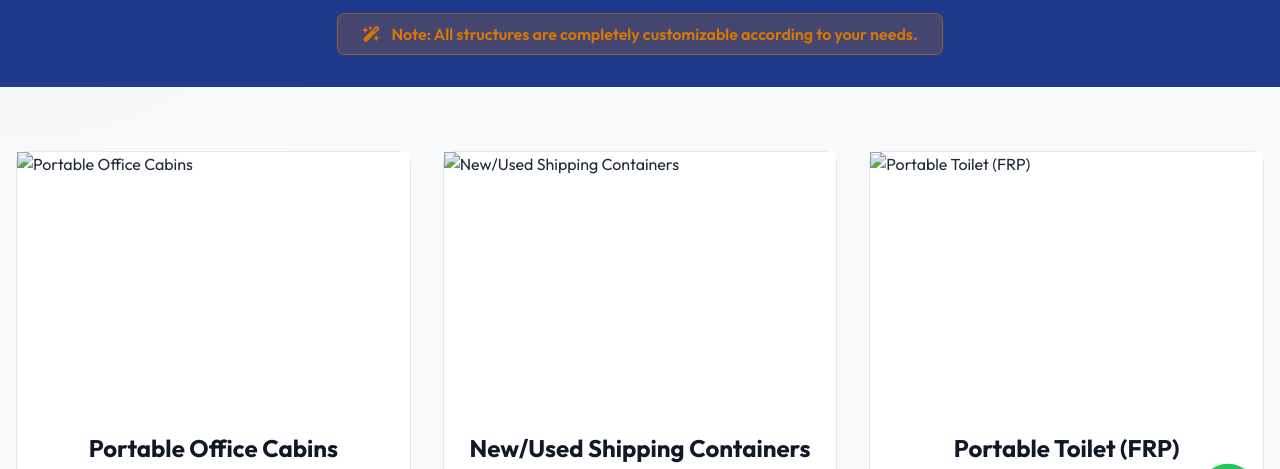
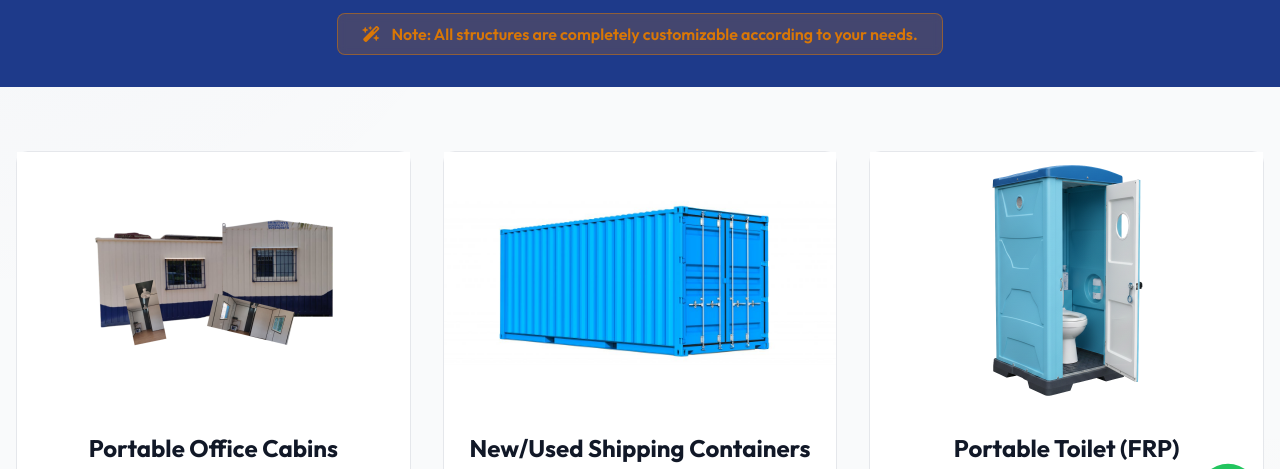
Before and after one commit to Tharun0115/SRINITHYA, a website: page Product_details/prefab_structures.html in a window 1280 px wide. Shown: the part 255-724 px from the top of the page. Drawn offline with nearby package versions, Linux system fonts and the light colour scheme.

Commit message:
Added images into Prefab cards, removed hardcode

```diff
--- a/Product_details/prefab_structures.html
+++ b/Product_details/prefab_structures.html
@@ -18,6 +18,7 @@
     <script src="../js/core/router.js" defer></script>
     <script src="../js/core/cart.js" defer></script>
     <script src="../js/components/whatsapp.js" defer></script>
+    <script src="../js/data/product_data.js"></script>
     <script src="../js/components/product_renderer.js" defer></script>
     <link rel="stylesheet" href="../css/style.css">
 </head>
@@ -48,65 +49,11 @@
 
         <section class="py-16">
             <div class="max-w-7xl mx-auto px-4">
-                <div id="prefab-grid" class="grid grid-cols-1 md:grid-cols-3 gap-8">
+                <div id="prefab-grid" data-product-key="prefabStructures" class="grid grid-cols-1 md:grid-cols-3 gap-8">
                     <!-- Products will be rendered here via JS -->
                 </div>
             </div>
         </section>
-
-        <script>
-            (function() {
-            // Define data locally for this specific page
-            const prefabProducts = [
-                {
-                    name: "Portable Office Cabins",
-                    image: "./Assets/Product Images/prefab_office.png", // Ensure this image exists or use placeholder
-                    description: "Ready-to-use site offices with insulation, electrical fittings, and durable build.",
-                    specs: [
-                        { text: "Custom Dimensions" },
-                        { text: "Insulated Walls" },
-                        { text: "Electrical Ready" }
-                    ],
-                    actions: [{ type: 'enquire' }]
-                },
-                {
-                    name: "New/Used Shipping Containers",
-                    image: "./Assets/Product Images/shipping_container.png",
-                    description: "Heavy-duty containers suitable for storage, site offices, or modification.",
-                    specs: [
-                        { text: "20ft & 40ft Options" },
-                        { text: "Weather Resistant" },
-                        { text: "Secure Locking" }
-                    ],
-                    actions: [{ type: 'enquire' }]
-                },
-                {
-                    name: "Portable Toilet (FRP)",
-                    image: "./Assets/Product Images/frp_toilet.png",
-                    description: "Hygienic, lightweight, and easy-to-clean FRP toilets for construction sites.",
-                    specs: [
-                        { text: "FRP Material" },
-                        { text: "Easy Maintenance" },
-                        { text: "Water Tank Option" }
-                    ],
-                    actions: [{ type: 'enquire' }]
-                }
-            ];
-
-            // Render the cards
-            function render() {
-                if (window.renderProductCards) {
-                    window.renderProductCards('prefab-grid', prefabProducts);
-                }
-            }
-
-            if (document.readyState === 'loading') {
-                document.addEventListener('DOMContentLoaded', render);
-            } else {
-                render();
-            }
-            })();
-        </script>
     </main>
 
     <script src="../js/components/navbar.js"></script>
--- a/js/components/product_cards.js
+++ b/js/components/product_cards.js
@@ -160,8 +160,8 @@ const lightEquipment = [
         },
         {
             title: "Prefab. Structures",
-            image: "./Assets/Product Images/prefab_structure.png",
-            imageWebp: "./Assets/Product Images/prefab_structure.webp",
+            image: ["./Assets/Product Images/cabin.png", "./Assets/Product Images/container.png", "./Assets/Product Images/toilet.png"],
+            imageWebp: ["./Assets/Product Images/cabin.webp", "./Assets/Product Images/container.webp", "./Assets/Product Images/toilet.webp"],
             description: "Customizable portable cabins, containers, and toilets.",
             features: ["Portable Office Cabins", "Shipping Containers", "FRP Toilets"],
             link: "Product_details/prefab_structures.html"
--- a/js/data/product_data.js
+++ b/js/data/product_data.js
@@ -948,5 +948,40 @@ window.productData = {
             compare: { model: "Hydraulic Scissor Lift", category: "scissor-lifts", height: "6m - 14m", capacity: "300kg - 500kg", operation: "Battery / Electric" },
             actions: [{ type: 'cart', name: 'Hydraulic Scissor Lift' }]
         }
+    ],
+    'prefabStructures': [
+        {
+            name: "Portable Office Cabins",
+            image: "./Assets/Product Images/cabin.png",
+            description: "Ready-to-use site offices with insulation, electrical fittings, and durable build.",
+            specs: [
+                { text: "Custom Dimensions" },
+                { text: "Insulated Walls" },
+                { text: "Electrical Ready" }
+            ],
+            actions: [{ type: 'enquire' }]
+        },
+        {
+            name: "New/Used Shipping Containers",
+            image: "./Assets/Product Images/container.png",
+            description: "Heavy-duty containers suitable for storage, site offices, or modification.",
+            specs: [
+                { text: "20ft & 40ft Options" },
+                { text: "Weather Resistant" },
+                { text: "Secure Locking" }
+            ],
+            actions: [{ type: 'enquire' }]
+        },
+        {
+            name: "Portable Toilet (FRP)",
+            image: "./Assets/Product Images/toilet.png",
+            description: "Hygienic, lightweight, and easy-to-clean FRP toilets for construction sites.",
+            specs: [
+                { text: "FRP Material" },
+                { text: "Easy Maintenance" },
+                { text: "Water Tank Option" }
+            ],
+            actions: [{ type: 'enquire' }]
+        }
     ]
 };
```
Also changed, not shown: Assets/Product Images/cabin.png (added), Assets/Product Images/container.png (added), Assets/Product Images/toilet.png (added).
